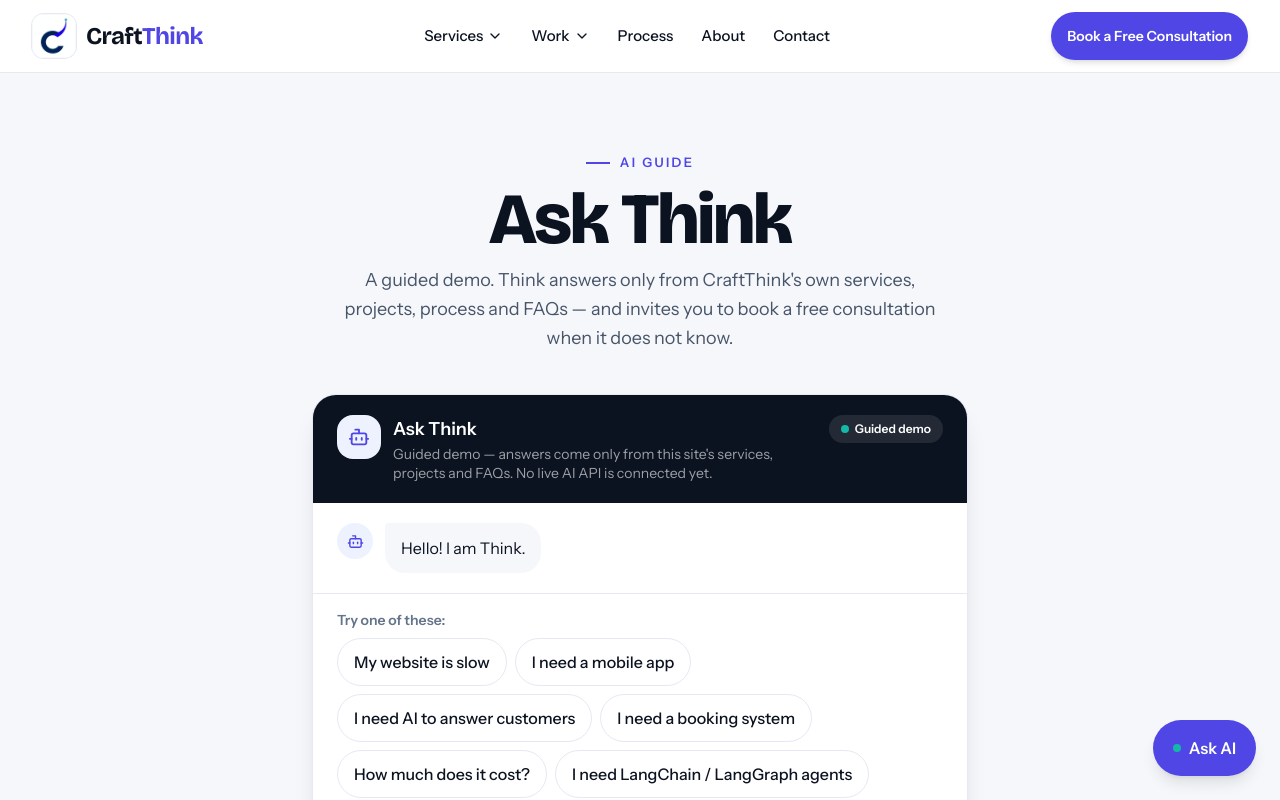
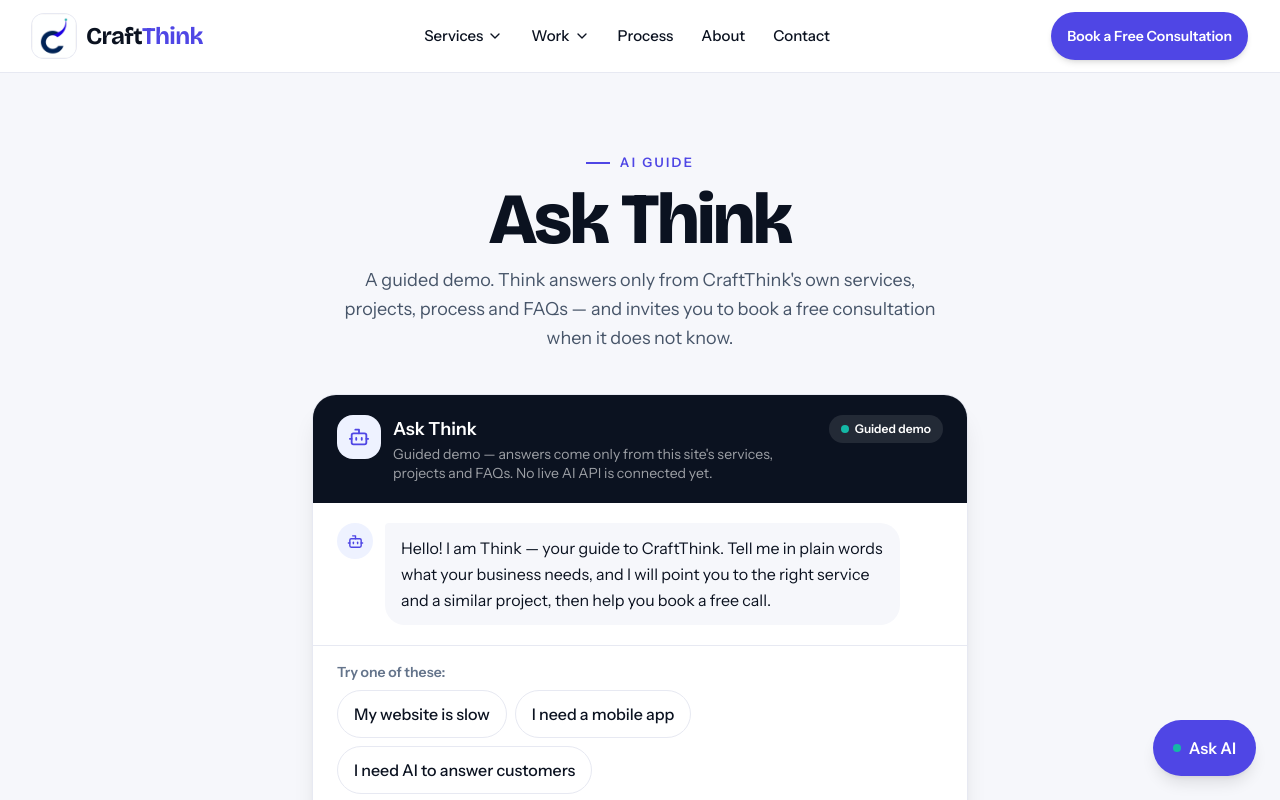
Before and after one commit to officialmuhammadusman/craft-think, a Next.js app: page /guide in a window 1280 px wide. Shown: the top 800 px of the page. Built offline with nearby package versions, Linux system fonts and the light colour scheme.

Commit message:
Think opening now guides visitors; suggestion hints limited to 3, filtered by what visitor types

```diff
--- a/src/components/ai/AiGuide.tsx
+++ b/src/components/ai/AiGuide.tsx
@@ -23,7 +23,7 @@ const SUGGESTIONS = ["My website is slow", "I need a mobile app", "I need AI to
  */
 export function AiGuide({ initial = "", bare = false }: { initial?: string; bare?: boolean }) {
   const [messages, setMessages] = useState<Msg[]>([
-    { role: "guide", text: "Hello! I am Think." },
+    { role: "guide", text: "Hello! I am Think — your guide to CraftThink. Tell me in plain words what your business needs, and I will point you to the right service and a similar project, then help you book a free call." },
   ]);
   const [input, setInput] = useState(initial);
   const [name, setName] = useState("");
@@ -65,6 +65,13 @@ export function AiGuide({ initial = "", bare = false }: { initial?: string; bare
 
   const contactHref = `/contact?${new URLSearchParams({ name, email, problem: problem || messages.filter((m) => m.role === "user").at(-1)?.text || "" }).toString()}`;
 
+  // Hints: never show all 8 at once. By default show only the first 3.
+  // While the visitor types, show up to 3 hints matching what they typed.
+  const typed = input.trim().toLowerCase();
+  const shownSuggestions = typed
+    ? SUGGESTIONS.filter((s) => s.toLowerCase().includes(typed)).slice(0, 3)
+    : SUGGESTIONS.slice(0, 3);
+
   return (
     <div className="overflow-hidden rounded-[24px] border border-[#E7E9F2] bg-white shadow-xl">
       {!bare && (
@@ -103,14 +110,16 @@ export function AiGuide({ initial = "", bare = false }: { initial?: string; bare
         ))}
       </div>
 
+      {shownSuggestions.length > 0 && (
       <div className="border-t border-[#E7E9F2] px-5 pb-2 pt-4 sm:px-6">
-        <p className="mb-2 text-sm font-semibold text-[#64748B]">Try one of these:</p>
+        <p className="mb-2 text-sm font-semibold text-[#64748B]">{typed ? "Hints for what you typed:" : "Try one of these:"}</p>
         <div data-lenis-prevent className="flex flex-wrap gap-2">
-          {SUGGESTIONS.map((s) => (
+          {shownSuggestions.map((s) => (
             <button key={s} type="button" onClick={() => ask(s)} className="min-h-[48px] rounded-full border border-[#E7E9F2] bg-white px-4 text-base font-medium text-[#0B1220] hover:border-[#4F46E5] hover:text-[#4F46E5]">{s}</button>
           ))}
         </div>
       </div>
+      )}
 
       <form className="flex gap-2 p-4 sm:p-5" onSubmit={(e) => { e.preventDefault(); ask(input); }}>
         <label className="sr-only" htmlFor="ai-input">What do you need help with?</label>
--- a/src/components/layout/FloatingAiButton.tsx
+++ b/src/components/layout/FloatingAiButton.tsx
@@ -60,7 +60,7 @@ function FloatingAiButtonInner() {
               <div>
                 <p className="text-base font-bold leading-tight">Think</p>
                 <p className="flex items-center gap-1.5 text-xs text-white/60">
-                  <span className="h-2 w-2 rounded-full bg-[#14B8A6]" /> CraftThink guide · replies instantly
+                  <span className="h-2 w-2 rounded-full bg-[#14B8A6]" /> Ask in plain words — I guide you to the right service
                 </p>
               </div>
             </div>
```
